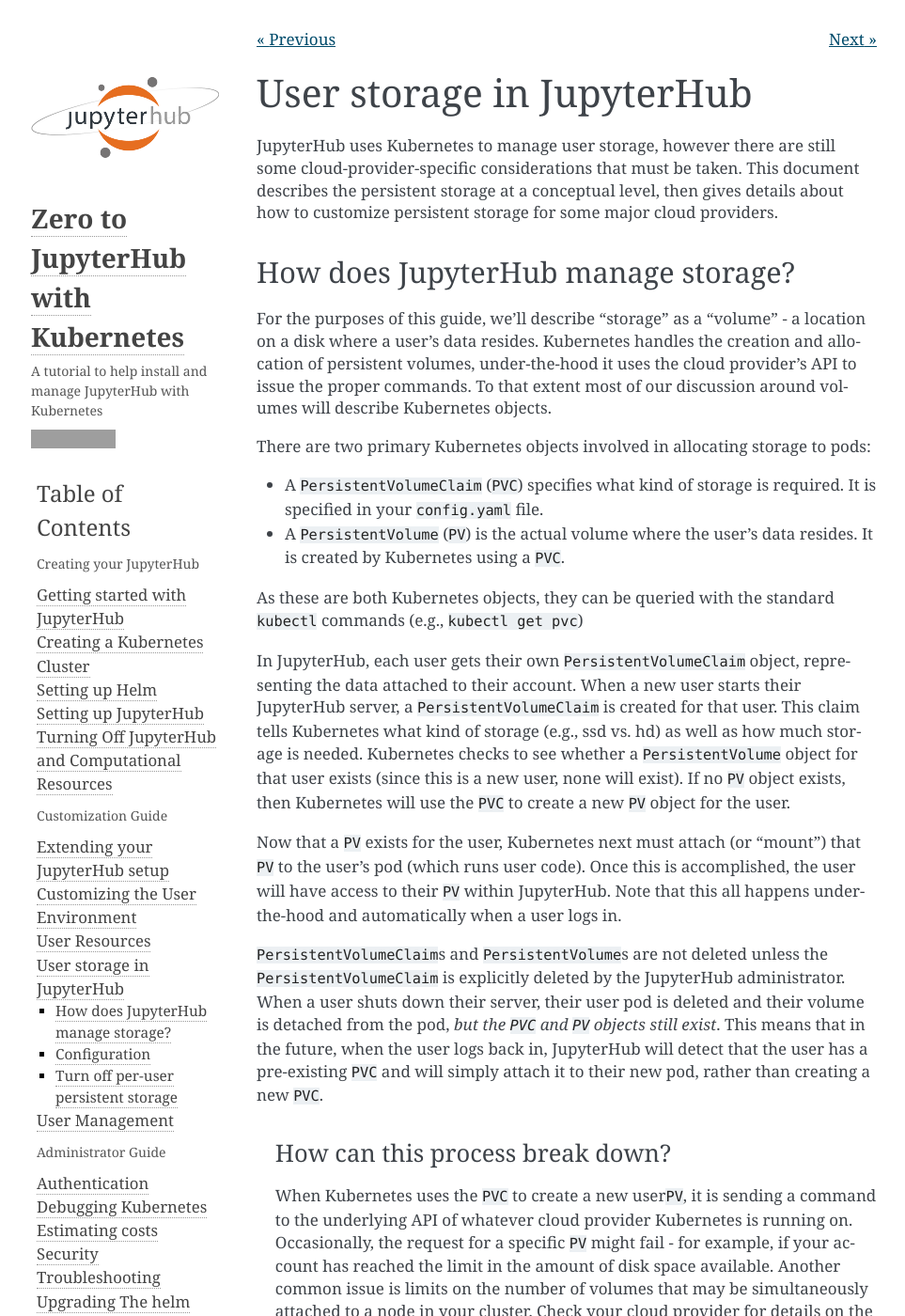
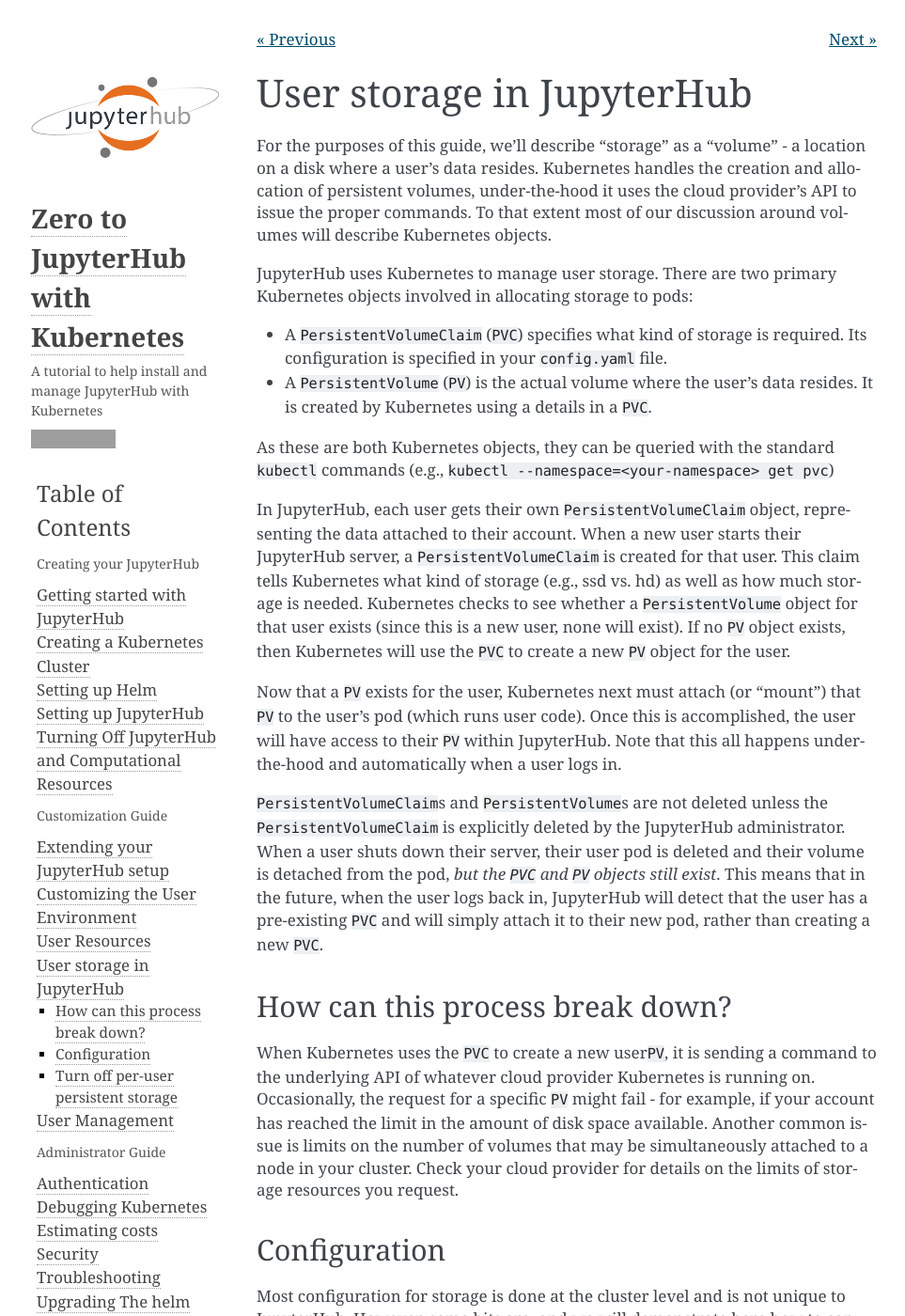
Before and after one commit to jupyterhub/zero-to-jupyterhub-k8s, a Sphinx documentation site: the page built from doc/source/user-storage.md, in a window 1280 px wide and 1400 px high. Shown: the whole window at 94% size, without its empty margins (147-1110 px from the left). Built offline with Sphinx 7.4.7, drawn with Linux system fonts in a browser that asks for light colours; some of the changed text lies outside the part shown; grey boxes are pictures that could not be loaded.

Commit message:
Fixup minor errors in user-storage docs
- Move explanatory text to top level, removing (by now wrong) prior top level text
- Fix detail about PVC being specified in config.yaml
- Specify namespace when looking for PVCs
- There are only two options on google cloud for storage
- Specify where to look for storageclass name with . notation we use elsewhere
- Move 'Size of storage' section to right heading level
- Clean indent for turning off storage config.yaml
- Remove some rst syntax from turning off storage section
- Add section on cleaning up current PVCs when disabling persistent storage

````diff
--- a/doc/source/user-storage.md
+++ b/doc/source/user-storage.md
@@ -4,14 +4,6 @@
 
 # User storage in JupyterHub
 
-JupyterHub uses Kubernetes to manage user storage,
-however there are still some cloud-provider-specific considerations
-that must be taken. This document describes the persistent
-storage at a conceptual level, then gives details about
-how to customize persistent storage for some major cloud
-providers.
-
-## How does JupyterHub manage storage?
 
 For the purposes of this guide, we'll describe "storage" as
 a "volume" - a location on a disk where a user's data resides.
@@ -20,14 +12,15 @@
 issue the proper commands. To that extent most of our discussion
 around volumes will describe Kubernetes objects.
 
-There are two primary Kubernetes objects involved in allocating
+JupyterHub uses Kubernetes to manage user storage. There are two
+primary Kubernetes objects involved in allocating
 storage to pods:
 
-* A `PersistentVolumeClaim` (`PVC`) specifies what kind of storage is required. It is specified in your `config.yaml` file.
-* A `PersistentVolume` (`PV`) is the actual volume where the user's data resides. It is created by Kubernetes using a `PVC`.
+* A `PersistentVolumeClaim` (`PVC`) specifies what kind of storage is required. Its configuration is specified in your `config.yaml` file.
+* A `PersistentVolume` (`PV`) is the actual volume where the user's data resides. It is created by Kubernetes using a details in a `PVC`.
 
 As these are both Kubernetes objects, they can be queried
-with the standard `kubectl` commands (e.g., `kubectl get pvc`)
+with the standard `kubectl` commands (e.g., `kubectl --namespace=<your-namespace> get pvc`)
 
 In JupyterHub, each user gets their own `PersistentVolumeClaim`
 object, representing the data attached to their account.
@@ -66,7 +59,6 @@
 may be simultaneously attached to a node in your cluster. Check
 your cloud provider for details on the limits of storage
 resources you request.
-
 
 ## Configuration
 
@@ -144,7 +136,7 @@
 Next, create this object by running `kubectl apply -f <filename>`
 from the commandline. The [Kubernetes Docs](https://kubernetes.io/docs/concepts/storage/storage-classes/#gce)
 have more information on what the various fields mean. The most important field is `parameters.type`,
-which specifies the type of storage you wish to use. For example:
+which specifies the type of storage you wish to use. The two options are:
 
 * `pd-ssd` makes this `StorageClass` provision SSDs.
 * `pd-standard` will provision non-SSD disks.
@@ -160,9 +152,9 @@
 ```
 
 Note that for `storageClass:` we use the name that we specified
-above in `metadata: name:`.
+above in `metadata.name`.
 
-#### Size of storage provisioned
+### Size of storage provisioned
 
 You can set the size of storage requested by JupyterHub in the `PVC` in
 your `config.yaml`.
@@ -185,10 +177,10 @@
 turned off. Edit the `config.yaml` file and set the storage type to
 `none`:
 
-``` yaml
-      singleuser:
-        storage:
-          type: none
+```yaml
+singleuser:
+  storage:
+    type: none
 ```
 
 ```eval_rst
@@ -196,5 +188,20 @@
 ```
 
 After the changes are applied, new users will no longer be allocated a
-persistent ``$HOME`` directory. Any currently running users will still have
-access to their storage until their server is restarted.
+persistent `$HOME` directory. Any currently running users will still have
+access to their storage until their server is restarted. You might have to
+manually delete current users' `PVCs` with `kubectl` to reclaim any cloud
+disks that might have allocated. You can get a current list of `PVC`s with:
+
+```bash
+kubectl --namespace=<your-namespace> get pvc
+```
+
+You can then delete the `PVCs` you do not want with:
+
+```bash
+kubectl --namespace=<your-namespace> delete pvc <pvc-name>
+```
+
+Remember that deleting someone's `PVC`s will delete all their data, so do so
+with caution!
````
